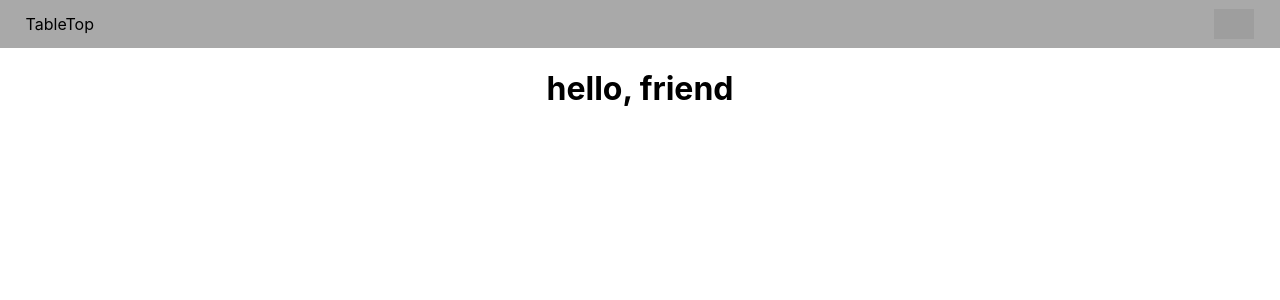
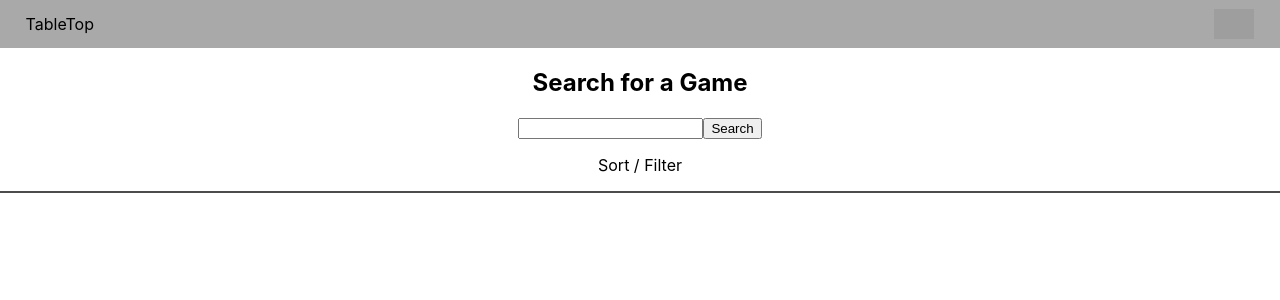
Before and after one commit to pat-kelly/tableTop-front, a React (Vite) app: page / in a window 1280 px wide. Shown: the top 300 px of the page. Built offline with nearby package versions, Linux system fonts and the light colour scheme; no server answers; grey boxes are pictures that could not be loaded.

Commit message:
adds search bar pages

```diff
--- a/src/App.tsx
+++ b/src/App.tsx
@@ -21,6 +21,7 @@ import './App.css'
 
 // types
 import { User } from './types/models'
+import SearchBar from './components/SearchBar/SearchBar'
 
 function App(): JSX.Element {
   const navigate = useNavigate()
@@ -40,6 +41,7 @@ function App(): JSX.Element {
   return (
     <>
       <NavBar user={user} handleLogout={handleLogout} />
+      <SearchBar />
       <Routes>
         <Route path="/" element={<Landing user={user} />} />
         <Route
--- /dev/null
+++ b/src/components/SearchBar/SearchBar.module.css
@@ -0,0 +1,6 @@
+.searchBar{
+  display:flex;
+  flex-direction: column;
+  align-items: center;
+  border-bottom: 2px solid rgba(0,0,0,.7);
+}
--- /dev/null
+++ b/src/components/SearchBar/SearchBar.tsx
@@ -0,0 +1,22 @@
+//assets
+import styles from './SearchBar.module.css';
+
+//npm modules
+
+//types
+
+const SearchBar = (): JSX.Element =>{
+
+  return (
+    <nav className={styles.searchBar}>
+      <h2>Search for a Game</h2>
+      <div>
+        <input></input>
+        <button>Search</button>
+      </div>
+      <p>Sort / Filter</p>
+    </nav>
+  )
+}
+
+export default SearchBar;
--- a/src/pages/Landing/Landing.tsx
+++ b/src/pages/Landing/Landing.tsx
@@ -13,7 +13,7 @@ const Landing = (props: LandingProps): JSX.Element => {
 
   return (
     <main className={styles.container}>
-      <h1>hello, {user ? user.name : 'friend'}</h1>
+
     </main>
   )
 }
```
